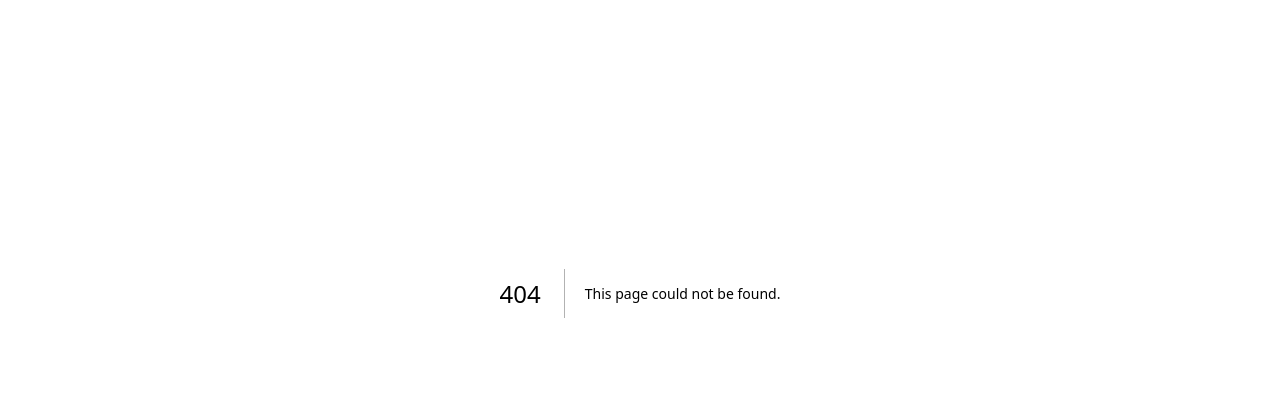
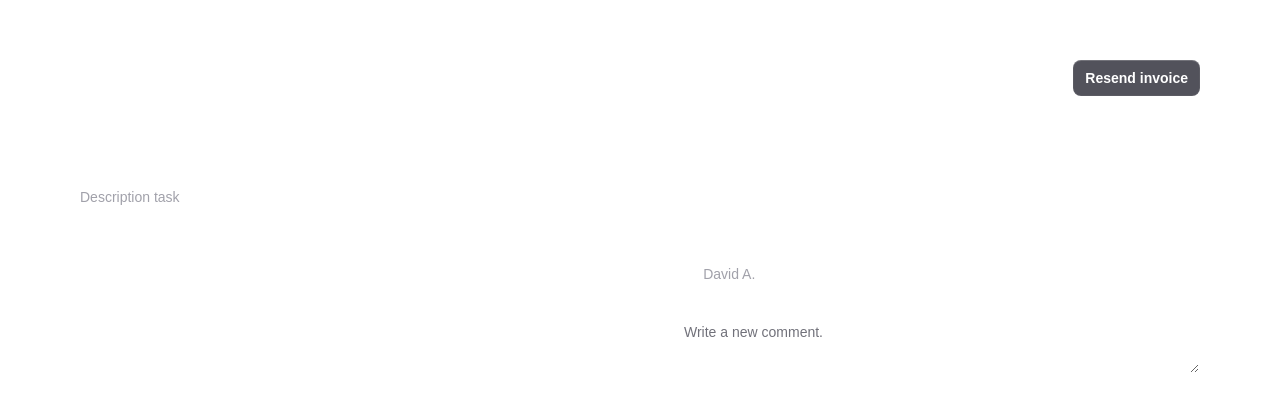
Before and after one commit to DavidApril/frontend, a Next.js app: page /1/1 in a window 1280 px wide. Before the commit this address had no page. Shown: the part 107-518 px from the top of the page. Built offline with nearby package versions, Linux system fonts and the light colour scheme.

Commit message:
feat: create TaskPage component to display task details and comments, including a textarea for new comments

```diff
--- /dev/null
+++ b/app/[id_project]/[id_task]/page.tsx
@@ -0,0 +1,55 @@
+import {
+	Button,
+	DescriptionDetails,
+	DescriptionList,
+	DescriptionTerm,
+	Divider,
+	Field,
+	Heading,
+	Label,
+	Strong,
+	Text,
+	Textarea,
+} from '@/core/components';
+
+interface TeamPageProps {
+	id_project: string;
+	id_task: string;
+}
+
+export default function TaskPage(params: TeamPageProps) {
+	const { id_project, id_task } = params;
+
+	return (
+		<main className='h-screen grid grid-cols-2 justify-center p-8 pb-20 gap-16 sm:p-20'>
+			<div className='flex items-end col-span-2 justify-between gap-4 border-b border-zinc-950/10 pb-6 dark:border-white/10'>
+				<Heading>Task</Heading>
+				<div className='flex gap-4'>
+					<Button>Resend invoice</Button>
+				</div>
+			</div>
+			<Text>Description task</Text>
+
+			<div className='col-span-1 gap-4 flex flex-col'>
+				<Heading>Comments</Heading>
+				<Divider />
+
+				<DescriptionList>
+					<DescriptionTerm>
+						<Strong>7:43 </Strong>
+						David A.
+					</DescriptionTerm>
+					<DescriptionDetails>This is the first comment</DescriptionDetails>
+				</DescriptionList>
+				<Field>
+					<Textarea
+						placeholder='Write a new comment.'
+						name='description'
+					/>
+				</Field>
+			</div>
+
+			<div className='col-span-1'></div>
+		</main>
+	);
+}
```
